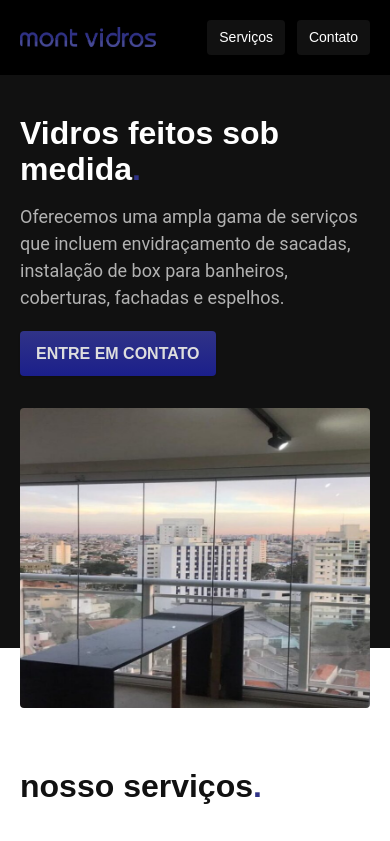
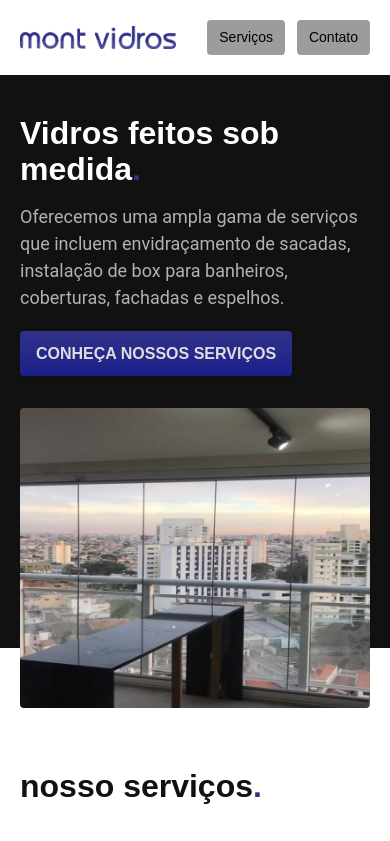
Before and after one commit to iamluhmrt/montvidros, a plain HTML site: page index.html in a window 390 px wide. Shown: the top 841 px of the page. Drawn offline with Linux system fonts and the light colour scheme.

Commit message:
chore: update header color

```diff
--- a/css/global/header.css
+++ b/css/global/header.css
@@ -1,5 +1,5 @@
 .header-bg {
-  background-color: var(--cor-12);
+  background-color: var(--cor-0);
 }
 
 .header {
@@ -25,7 +25,7 @@
 }
 
 .header-menu a:after {
-  content: "";
+  content: '';
   display: block;
   height: 2px;
   width: 0px;
@@ -44,12 +44,12 @@
     gap: 20px;
   }
   .header-menu a {
-    background: var(--cor-11);
+    background: var(--cor-6);
     padding: 12px 16px;
     border-radius: 4px;
   }
   .header-menu a:hover {
-    background-color: var(--cor-10);
+    background-color: var(--cor-7);
   }
   .header a:after {
     display: none;
--- a/index.html
+++ b/index.html
@@ -16,11 +16,11 @@
   <header class="header-bg">
     <div class="header container">
       <a href="./">
-        <img src="./img/Logo.png" width="136" height="32" alt="Montvidros">
+        <img src="./img/Logo.png" width="156" height="32" alt="Montvidros">
       </a>
 
       <nav aria-label="primaria">
-        <ul class="header-menu font-1-m cor-0">
+        <ul class="header-menu font-1-m cor-12">
           <li><a href="./servicos.html">Serviços</a></li>
           <li><a href="./contato.html">Contato</a></li>
         </ul>
@@ -33,7 +33,7 @@
       <div class="introducao-conteudo">
         <h1 class="font-1-xxl cor-0">Vidros feitos sob medida<span class="cor-p6">.</span></h1>
         <p class="font-2-l cor-5">Oferecemos uma ampla gama de serviços que incluem envidraçamento de sacadas, instalação de box para banheiros, coberturas, fachadas e espelhos.</p>
-        <a class="botao" href="./contato.html">Entre em Contato</a>
+        <a class="botao" href="./servicos.html">Conheça nossos serviços</a>
       </div>
       <picture>
         <source media="(max-width: 800px)" srcset="./img/vidros/sacada/sacada-01.jpg">
```
Also changed, not shown: contato.html (+2 -2 lines), servicos.html (+3 -3 lines), termos.html (+2 -2 lines).
